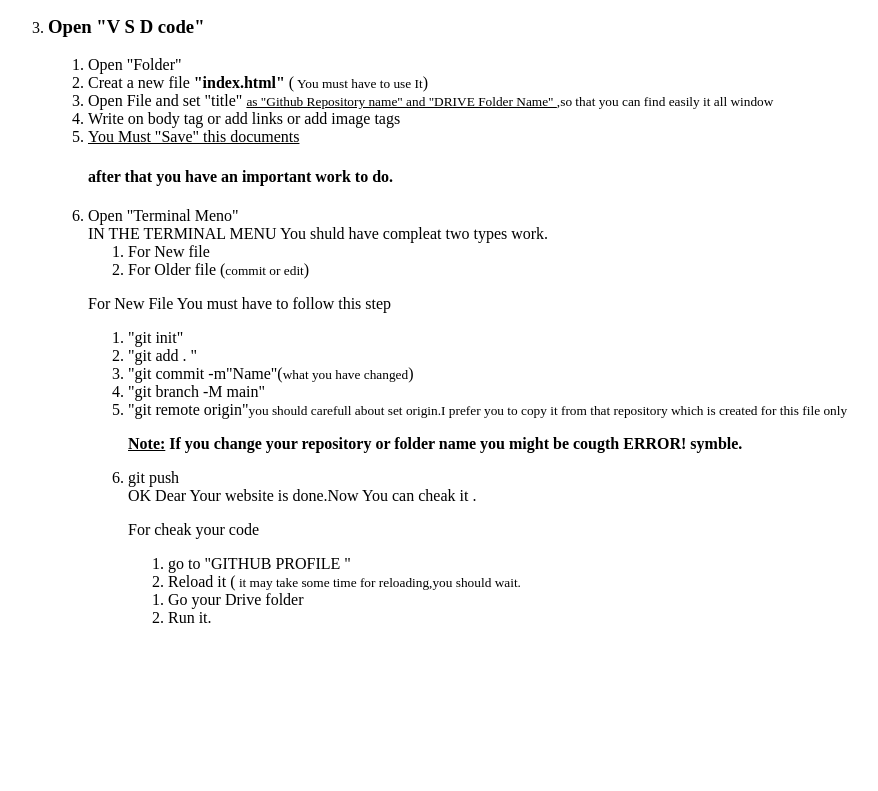
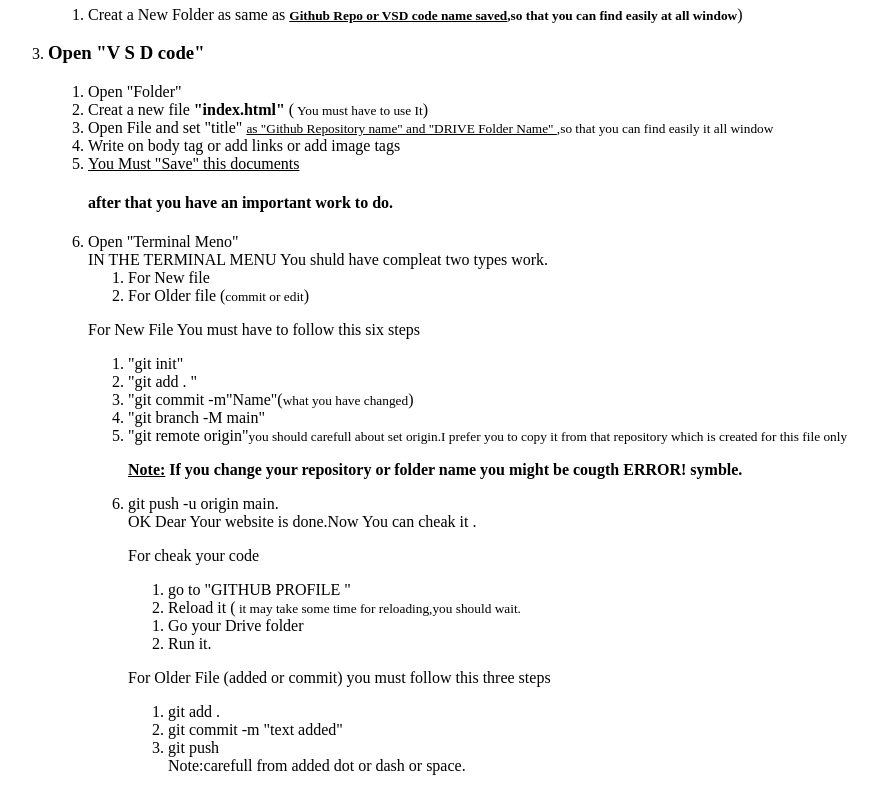
Before and after one commit to siamur-rahman/following-steps, a plain HTML site: page index.html in a window 1280 px wide. Shown: the part 365-1156 px from the top of the page, without its empty margins (0-878 px from the left). Before the commit the page ends 1008 px from the top, so only its background shows below. Drawn offline with Linux system fonts and the light colour scheme.

Commit message:
text added

```diff
--- a/index.html
+++ b/index.html
@@ -7,7 +7,7 @@
     <title>following steps</title>
 </head>
 <body>
-     <h2> If you don't want so much gittu on your work.you should use same name on your <u>"Github Repository name","DRIVE Folder Name" and "Code Title Name"</u>
+     <h2> If you don't want so much gittu on your work.you should use same name on your <p>"Github Repository name","DRIVE Folder Name" and "Code Title Name"</p>
     </h2>
     <h1>
         <u>Git Problems solution.</u>
@@ -51,7 +51,7 @@
         IN THE TERMINAL MENU You shuld have compleat two types work.
                     <ol><li>For New file</li>
                     <li>For Older file (<small>commit or edit</small>)</li></ol>
-        <p> For New File You must have to follow this step</p>
+        <p> For New File You must have to follow this six steps
                             <ol>
                                 <li>"git init"</li>
                                 <li>"git add . "</li>
@@ -59,11 +59,22 @@
                                 <li>"git branch -M main"</li>
                                 <li>"git remote origin"<small>you should carefull about set origin.I prefer you to copy it from that repository which is created for this file only </small></li>
                                 <p><b><u>Note:</u> If you change your repository or folder name you might be cougth ERROR! symble.</b></p>
-                                <li>git push</li>
-                                OK Dear Your website is done.Now You can cheak it . <p>For cheak your code <ol><li>go to "GITHUB PROFILE "</li>
+                                <li>git push -u origin main.</li>
+                                OK Dear Your website is done.Now You can cheak it . <p>For cheak your code
+                                    <ol><li>go to "GITHUB PROFILE "</li>
                                 <li>Reload it (<small> it may take some time for reloading,you should wait.</small></li></ol>
                                  <ol><li>Go your Drive folder </li>
                                  <li>Run it.</li></ol></p>
+
+        </p>
+       <p>
+           For Older File (added or commit) you must follow this three steps <ol>
+               <li>git add .</li>
+               <li>git commit -m "text added"</li>
+               <li>git push</li>
+               Note:carefull from added dot or dash or space.
+           </ol>
+       </p>
                             </ol>
         </ol>
 
```
